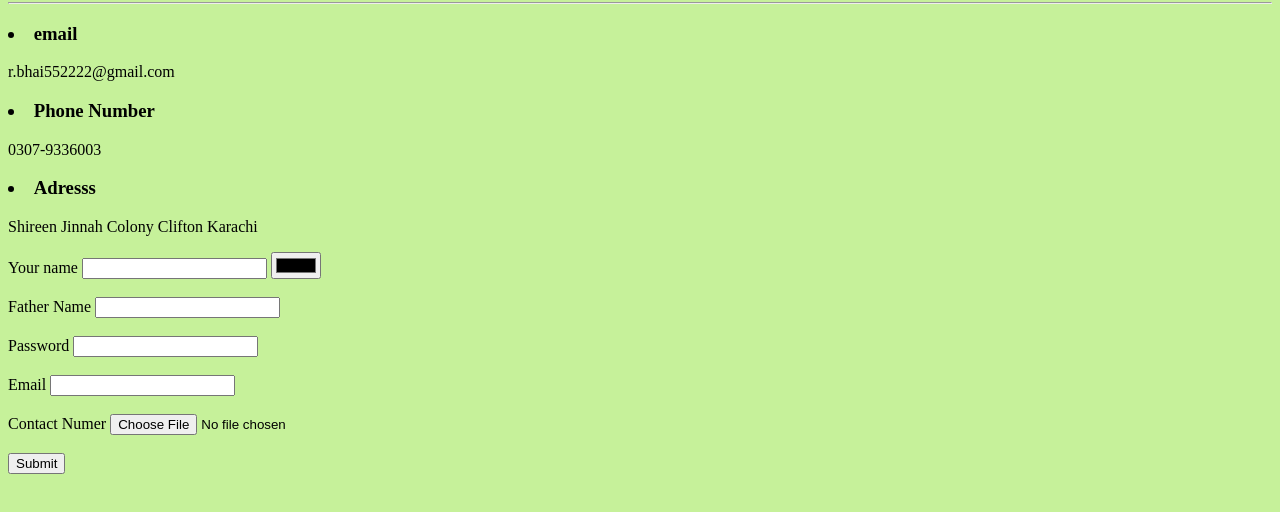
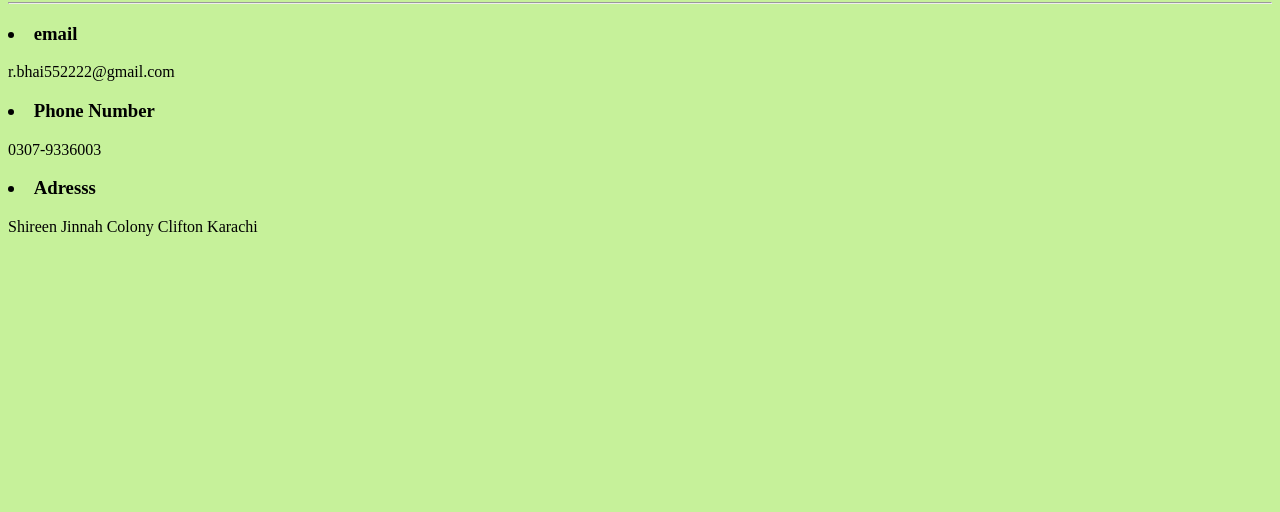
Before and after one commit to Rizwan552/CV, a plain HTML site: page Contactme.html in a window 1280 px wide. Shown: the part 78-590 px from the top of the page. Drawn offline with Linux system fonts and the light colour scheme.

Commit message:
Update Contactme.html

```diff
--- a/Contactme.html
+++ b/Contactme.html
@@ -17,22 +17,6 @@
 <p>0307-9336003</p>
 <h3>  <li>Adresss</li> </h3>
 <p>Shireen Jinnah Colony Clifton Karachi</p>
-<form action="">
-    <label >
-       Your name
-    </label>
-    <input type="text">
-    <input type="color"><br><br>
-    <label >Father Name</label>
-    <input type="text"><br><br>
-    <label >Password</label>
-    <input type="password"><br><br>
-    <label >Email</label>
-    <input type="text"><br><br>
-    <label >Contact Numer</label>
-    <input type="file"><br><br>
-    <input type="submit">
 
-</form>
 </body>
 </html>
```
